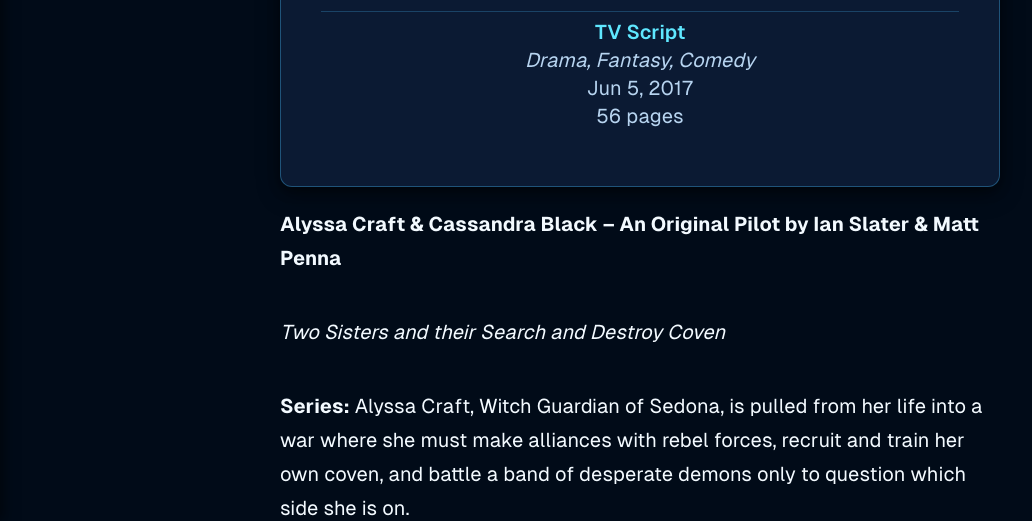
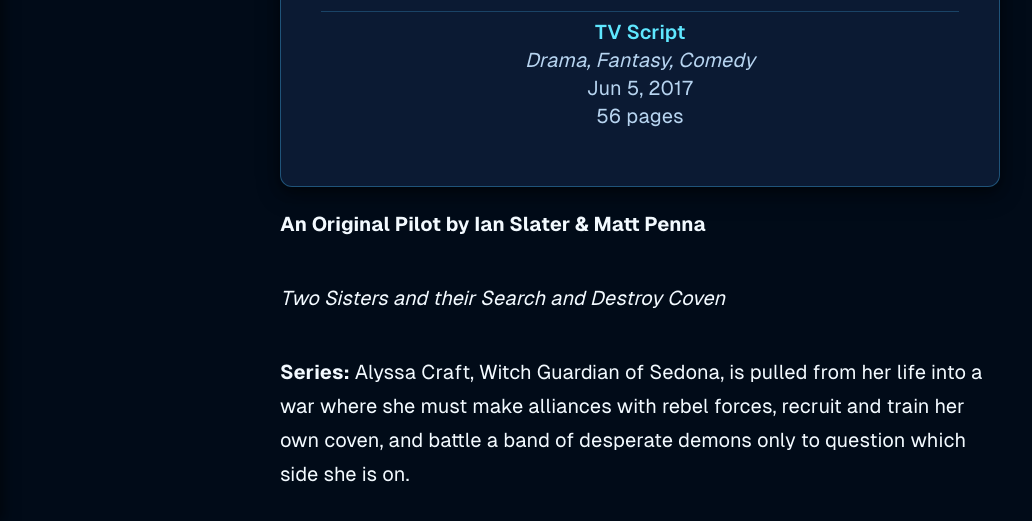
Before and after one commit to orwarhol/slater-sites, an Astro site in the folder apps/ian-site/: page /projects/alyssa-craft in a window 1280 px wide. Shown: the part 279-800 px from the top of the page, without its empty margins (0-1032 px from the left). Built offline with nearby package versions, Linux system fonts and the light colour scheme; Astro itself is replaced by a stand-in of ours.

Commit message:
Update title format in alyssa-craft.md
Removed the names of the main characters from the title.

```diff
--- a/apps/ian-site/src/content/projects/alyssa-craft.md
+++ b/apps/ian-site/src/content/projects/alyssa-craft.md
@@ -6,7 +6,7 @@ genre: [Drama,Fantasy,Comedy]
 pages: 56
 ---
 
-**Alyssa Craft & Cassandra Black – An Original Pilot by Ian Slater & Matt Penna**
+**An Original Pilot by Ian Slater & Matt Penna**
 
 _Two Sisters and their Search and Destroy Coven_
 
```
